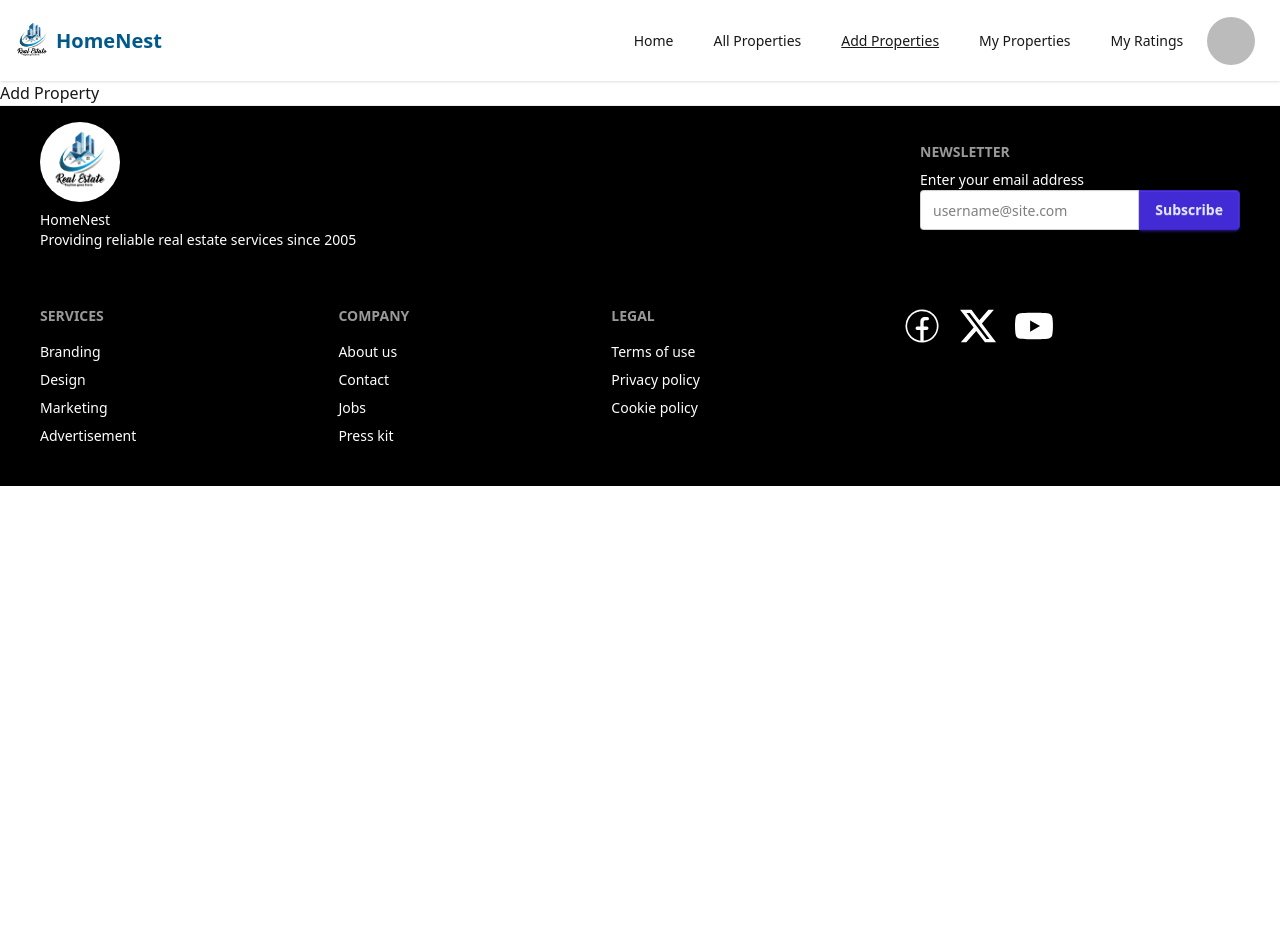
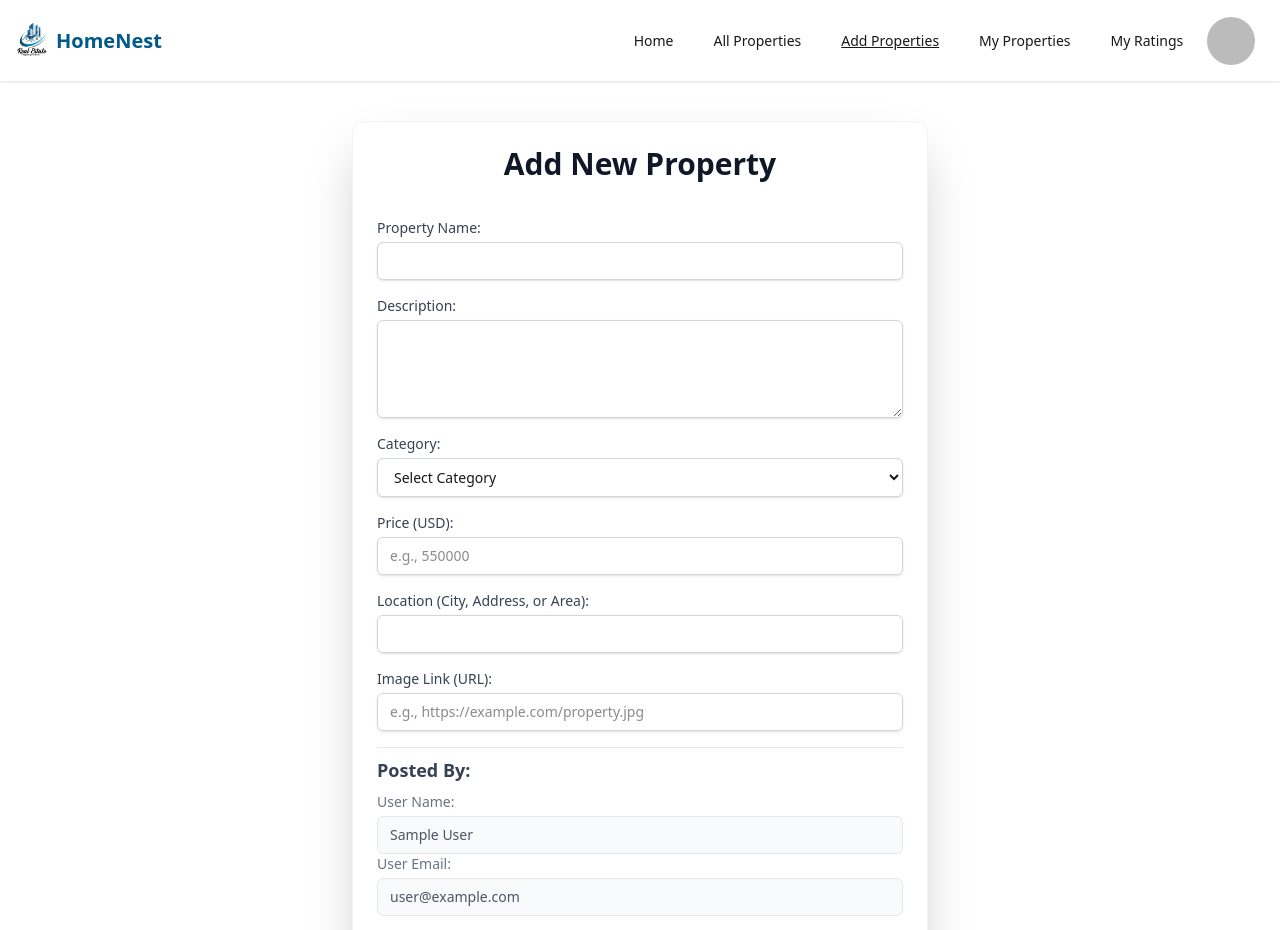
Before and after one commit to fahmida-oni2/my-homenest-client-repo, a React (Vite) app: page /add-properties in a window 1280 px wide. Shown: the top 930 px of the page. Before the commit the page ends 800 px from the top, so only its background shows below. Built offline with nearby package versions, Linux system fonts and the light colour scheme; no server answers; sample sign-in values are in the browser's storage.

Commit message:
added the addproperties changes

```diff
--- a/package.json
+++ b/package.json
@@ -19,6 +19,8 @@
     "react-icons": "^5.5.0",
     "react-router": "^7.9.5",
     "react-toastify": "^11.0.5",
+    "sweetalert": "^2.1.2",
+    "sweetalert2": "^11.26.3",
     "swiper": "^12.0.3",
     "tailwindcss": "^4.1.17"
   },
--- a/src/Pages/AddProperties/AddProperties.jsx
+++ b/src/Pages/AddProperties/AddProperties.jsx
@@ -1,10 +1,171 @@
-import React from 'react';
+import React, { use, useState } from 'react';
+import { AuthContext } from '../../Provider/AuthProvider';
+import toast, { Toaster } from 'react-hot-toast';
+const AddProperties = () => {
+        const {user} = use(AuthContext);
+        const handleSubmit = (e) => {
+            e.preventDefault()
+            const formData={
+                propertyName:e.target.name.value,
+                description:e.target.description.value,
+                price:e.target.price.value,
+                location:e.target.location.value,
+                category:e.target.category.value,
+                imageUrl:e.target.imageLink.value,
+                postedDate:new Date(),
+                postedByEmail:e.target.email.value,
+                postedByName:e.target.UserName.value
+            }
+          fetch('http://localhost:3000/allProperties',{
+            method:"POST",
+            headers:{
+                "Content-type": "application/json",
+            },
+            body:JSON.stringify(formData)
+          })
+          .then(res=>res.json())
+          .then(data=> {
 
-const AddProperties = () => {
+           toast.success("A property has been added successfully")
+           e.target.reset()
+          })
+            .catch(err=>{
+             toast.error('Error')
+          })
+        }
     return (
+        <>
+      <div className="max-w-xl mx-auto my-10 p-6 bg-white rounded-xl shadow-2xl border border-gray-100">
+      <h2 className="text-3xl text-center font-extrabold text-gray-900 mb-6  pb-3">
+        Add New Property
+      </h2>
+      <form onSubmit={handleSubmit}  className="space-y-4">
+
+        {/* Property Name */}
         <div>
-            Add Property
+          <label className="block text-sm font-medium text-gray-700">Property Name:</label>
+          <input
+            type="text"
+            name="name"
+            required
+            className="mt-1 block w-full px-3 py-2 border border-gray-300 rounded-md shadow-sm focus:outline-none focus:ring-indigo-500 focus:border-indigo-500 sm:text-sm"
+          />
         </div>
+
+        {/* Description */}
+        <div>
+          <label className="block text-sm font-medium text-gray-700">Description:</label>
+          <textarea
+            name="description"
+            required
+            rows="4"
+            className="mt-1 block w-full px-3 py-2 border border-gray-300 rounded-md shadow-sm focus:outline-none focus:ring-indigo-500 focus:border-indigo-500 sm:text-sm resize-y"
+          />
+        </div>
+
+        {/* Category (Dropdown) */}
+        <div>
+          <label className="block text-sm font-medium text-gray-700">Category:</label>
+          <select
+          defaultValue={""}
+            name="category"
+            required
+            className="mt-1 block w-full px-3 py-2 border border-gray-300 bg-white rounded-md shadow-sm focus:outline-none focus:ring-indigo-500 focus:border-indigo-500 sm:text-sm"
+          >
+            <option value="" >
+             Select Category
+            </option>
+            <option value="Rent" >
+             Rent
+            </option>
+            <option value="Sale" >
+             Sale
+            </option>
+            <option value="Commercial" >
+             Commercial
+            </option>
+            <option value="Land" >
+             Land
+            </option>
+          </select>
+        </div>
+
+        {/* Price (Number Input) */}
+        <div>
+          <label className="block text-sm font-medium text-gray-700">Price (USD):</label>
+          <input
+            type="number"
+            name="price"
+            required
+            min="0"
+            step="1"
+            placeholder="e.g., 550000"
+            className="mt-1 block w-full px-3 py-2 border border-gray-300 rounded-md shadow-sm focus:outline-none focus:ring-indigo-500 focus:border-indigo-500 sm:text-sm"
+          />
+        </div>
+
+        {/* Location */}
+        <div>
+          <label className="block text-sm font-medium text-gray-700">Location (City, Address, or Area):</label>
+          <input
+            type="text"
+            name="location"
+            required
+            className="mt-1 block w-full px-3 py-2 border border-gray-300 rounded-md shadow-sm focus:outline-none focus:ring-indigo-500 focus:border-indigo-500 sm:text-sm"
+          />
+        </div>
+
+        {/* Image Link Input */}
+        <div>
+          <label  className="block text-sm font-medium text-gray-700">Image Link (URL):</label>
+          <input
+            type="url"
+            name="imageLink"
+            placeholder="e.g., https://example.com/property.jpg"
+            className="mt-1 block w-full px-3 py-2 border border-gray-300 rounded-md shadow-sm focus:outline-none focus:ring-indigo-500 focus:border-indigo-500 sm:text-sm"
+          />
+        </div>
+
+        <div className="pt-2 border-t mt-4 border-gray-200">
+            <p className="text-lg font-semibold text-gray-700 mb-2">Posted By:</p>
+
+            {/* User Name (Read-only) */}
+            <div>
+              <label className="block text-sm font-medium text-gray-500">User Name:</label>
+              <input
+                type="text"
+                value={user.displayName}
+                name="UserName"
+                readOnly
+                className="mt-1 block w-full px-3 py-2 border border-gray-200 rounded-md bg-gray-50 text-gray-600 sm:text-sm cursor-not-allowed"
+              />
+            </div>
+
+            {/* User Email (Read-only) */}
+            <div>
+              <label className="block text-sm font-medium text-gray-500">User Email:</label>
+              <input
+                type="email"
+                name="email"
+                value={user.email}
+                readOnly
+                className="mt-1 block w-full px-3 py-2 border border-gray-200 rounded-md bg-gray-50 text-gray-600 sm:text-sm cursor-not-allowed"
+              />
+            </div>
+        </div>
+
+        {/* Add Property Button */}
+        <button
+          type="submit"
+          className="w-full flex justify-center py-3 px-4 border border-transparent rounded-md shadow-sm text-lg font-medium text-white bg-indigo-600 hover:bg-indigo-700 focus:outline-none focus:ring-2 focus:ring-offset-2 focus:ring-indigo-500 transition duration-150 ease-in-out"
+        >
+          Add Property
+        </button>
+      </form>
+
+    </div>
+    <Toaster></Toaster>
+    </>
     );
 };
 
```
Also changed, not shown: 1 other file (tests, documents, lock files or other folders).
